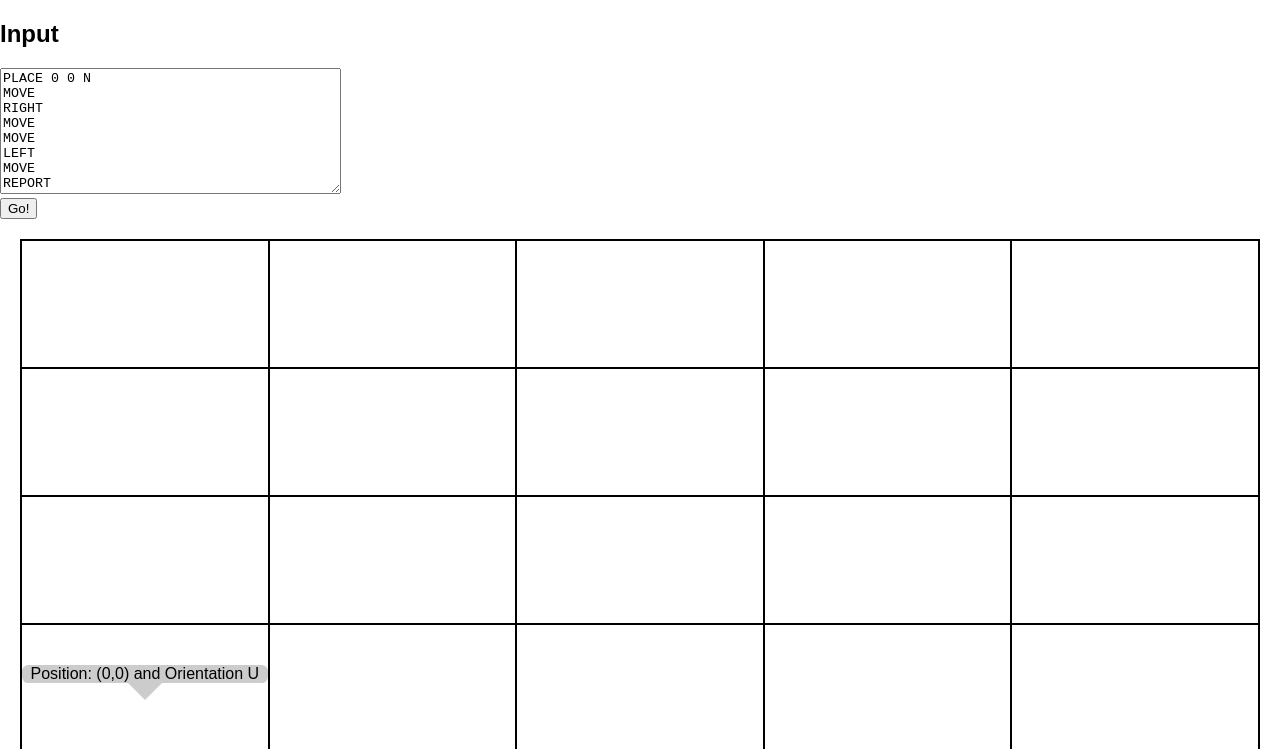
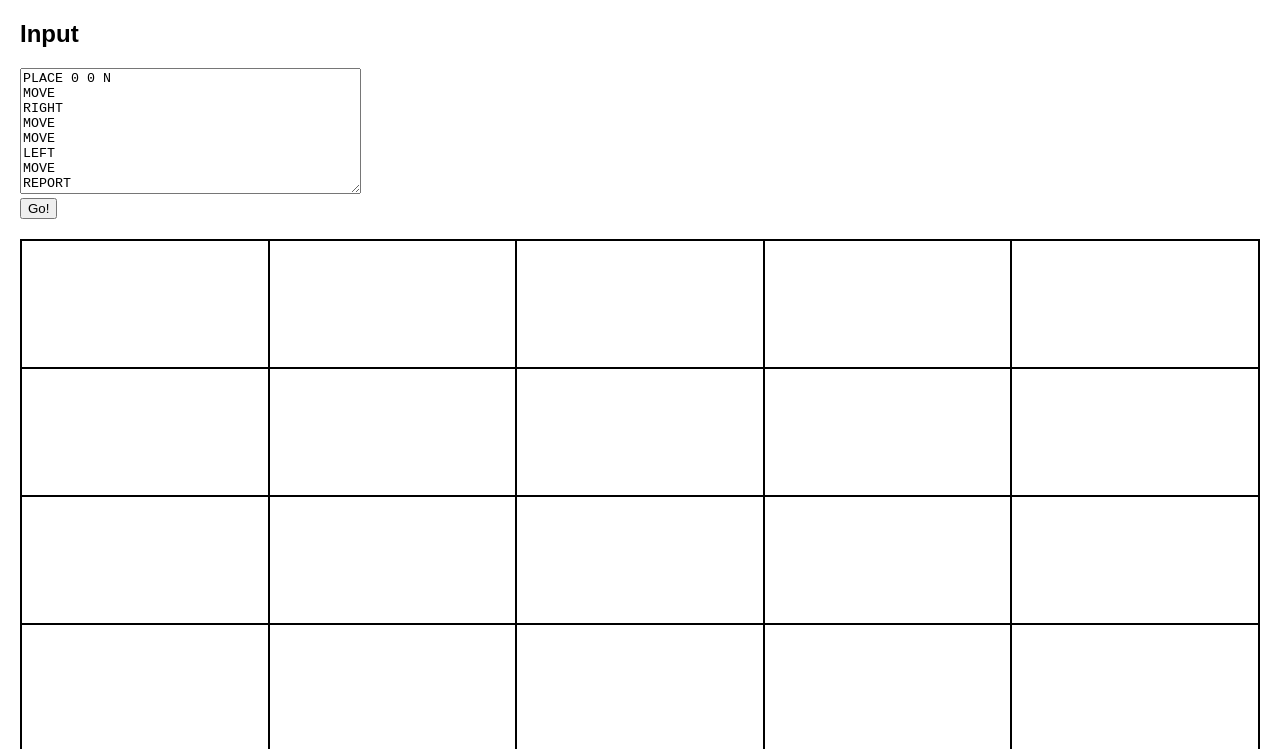
Before and after one commit to amit-bahl/toy-robot, a React app: page / in a window 1280 px wide. Shown: the top 749 px of the page. Built offline with nearby package versions, Linux system fonts and the light colour scheme.

Commit message:
Updated error messages handling

```diff
--- a/src/App.css
+++ b/src/App.css
@@ -6,11 +6,11 @@
   margin: 0 5px 0 0;
 }
 
-.command-input {
+.Input-Component {
   margin: 20px 20px 0;
 }
 
-.command-error {
+.error-message {
   color: red;
   margin: 10px 0 0 0;
 }
--- a/src/Components/InputComponent.js
+++ b/src/Components/InputComponent.js
@@ -19,13 +19,14 @@ class InputComponent extends Component {
 
   render() {
     return (
-      <div>
+      <div className='Input-Component'>
         <h2>Input</h2>
         <textarea rows="8" cols="40" value={this.state.value} onChange={this.handleChange}>
         </textarea>
         <div>
             <button type="button" onClick={this.handleSubmit}>Go!</button>
         </div>
+        <div className="error-message">{this.props.error}</div>
       </div>
     );
   }
--- a/src/Components/styles/ToyRobot.css
+++ b/src/Components/styles/ToyRobot.css
@@ -41,7 +41,7 @@
     background: #cccccc;
     border-radius: .4em;
     word-break: break-word;
-    top: -70%;
+    top: -40px;
     width: 100%;
     z-index: 10000;
 }
--- a/src/Containers/Simulator.js
+++ b/src/Containers/Simulator.js
@@ -12,7 +12,7 @@ class RobotContainer extends Component {
       "x": 0,
       "y": 0,
       "f": "U",
-      "output": "0 0 N",
+      "output": [],
       report: false
     }
   }
@@ -27,8 +27,6 @@ class RobotContainer extends Component {
       output = err.message;
     }
 
-    console.log(output)
-
     let coords = this.robot.getCoordinates();
 
     this.setState({
@@ -38,10 +36,15 @@ class RobotContainer extends Component {
       "output": output
     });
   }
+
   render() {
+      let errorMessage = ''
+      if(typeof(this.state.output)=='string') {
+          errorMessage = this.state.output
+      }
     return (
       <div className='App-Container'>
-        <InputComponent runProgramCallback={this.runProgram}/>
+        <InputComponent runProgramCallback={this.runProgram} error={errorMessage}/>
         <ToyBoard width={5} height={5} position={[this.state.x, this.state.y]}>
             <ToyRobot orientation={this.state.f} report={this.state.output.length>0} position={[this.state.x, this.state.y]}/>
         </ToyBoard>
```
